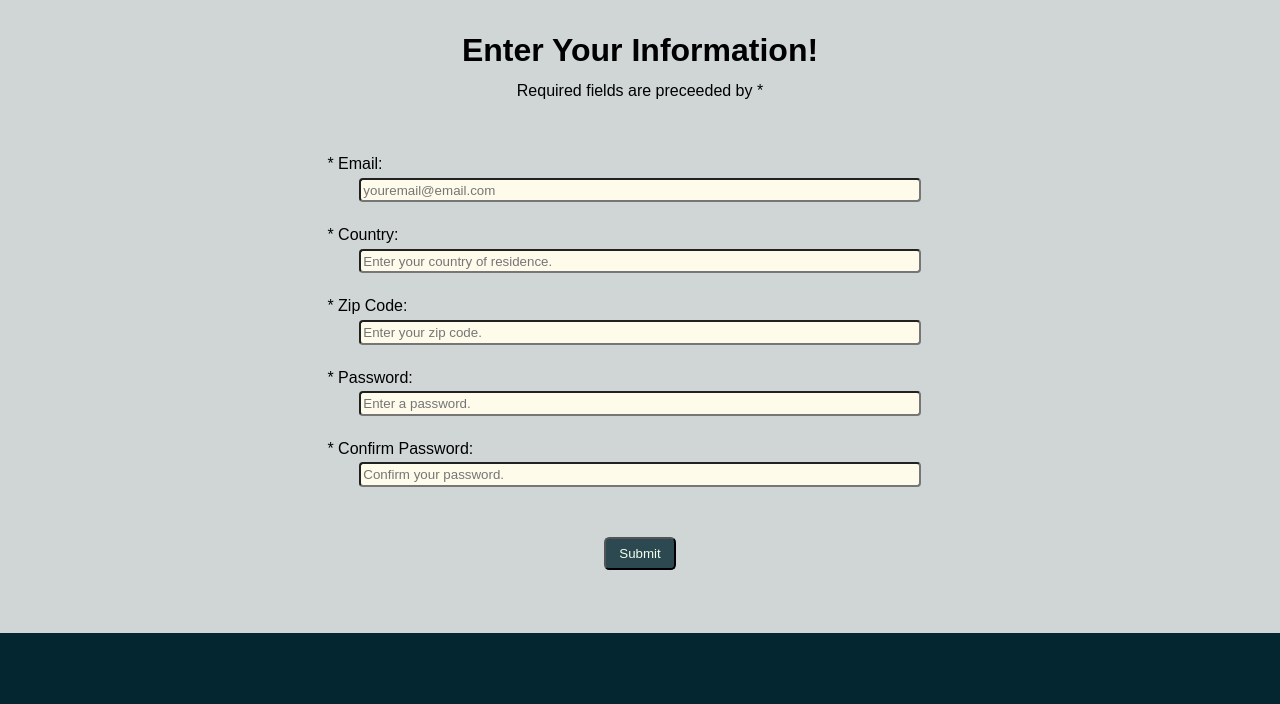
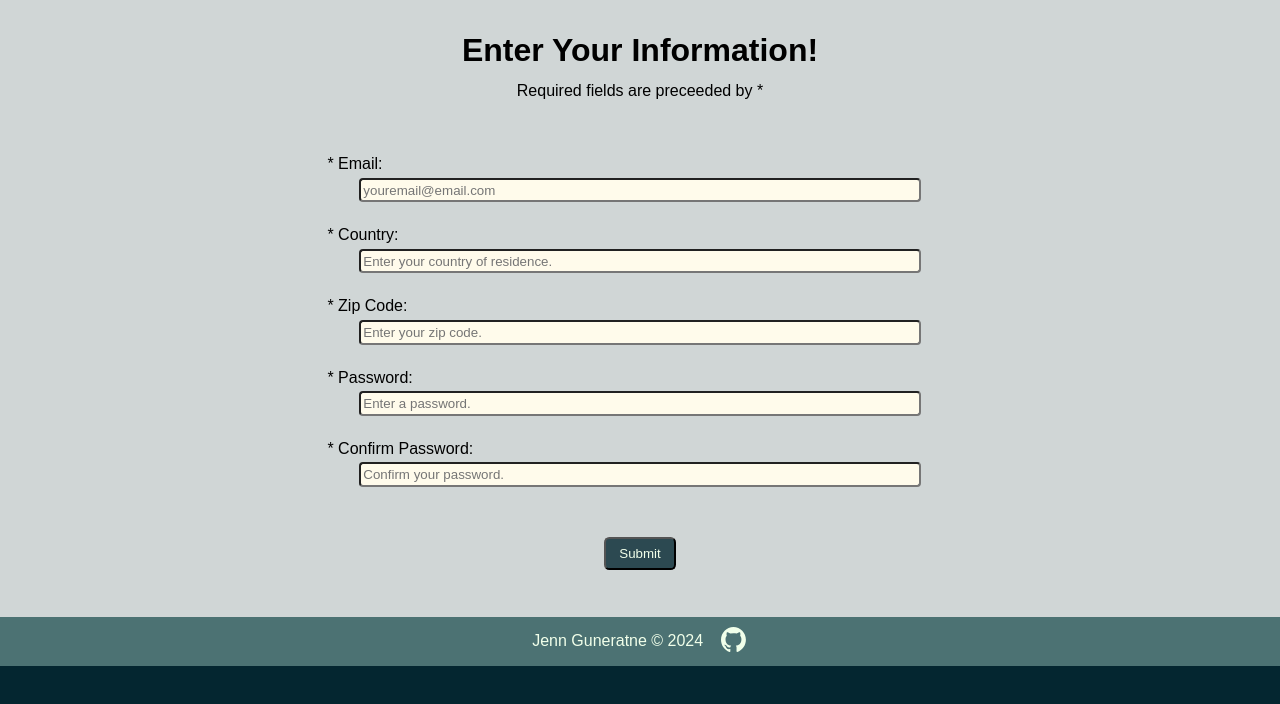
Before and after one commit to jguneratne/form-validation, a website built with webpack: page src/index.html in a window 1280 px wide. Built offline with nearby package versions, Linux system fonts and the light colour scheme.

Commit message:
Add footer and styles

```diff
--- a/src/index.html
+++ b/src/index.html
@@ -11,6 +11,7 @@
 
   <body>
     <main class="main">
+      <div class="form-div">
         <div class="form-instructions">
           <h1 class="heading-instruct" aria-label="Enter Your Information!">
             Enter Your Information!
@@ -59,7 +60,7 @@
                   type="text"
                   required
                   minlength="2"
-                ></input>
+                />
               </div>
               <span
                 id="countryError"
@@ -83,7 +84,7 @@
                   type="text"
                   required
                   minlength="2"
-                ></input>
+                />
               </div>
               <span
                 id="zipError"
@@ -94,7 +95,7 @@
               ></span>
             </label>
 
-             <label for="password">
+            <label for="password">
               <div class="input-type">
                 <span aria-hidden="true">*</span> Password:
               </div>
@@ -108,7 +109,7 @@
                   required
                   minlength="8"
                   maxlength="20"
-                ></input>
+                />
               </div>
               <span
                 id="passwordError"
@@ -119,7 +120,7 @@
               ></span>
             </label>
 
-                <label for="password">
+            <label for="password">
               <div class="input-type">
                 <span aria-hidden="true">*</span> Confirm Password:
               </div>
@@ -133,7 +134,7 @@
                   required
                   minlength="8"
                   maxlength="20"
-                ></input>
+                />
               </div>
               <span
                 id="pwConfirmError"
@@ -154,7 +155,27 @@
             ></span>
           </fieldset>
         </form>
+      </div>
 
+      <footer class="footer-div">
+        <div class="copyright-div">
+          <p class="my-copyright">Jenn Guneratne © 2024</p>
+        </div>
+
+        <div class="logo-div">
+          <a
+            href="https://github.com/jguneratne/form-validation"
+            target="_blank"
+            rel="noopener noreferrer"
+          >
+            <img
+              src="../src/images/github-mark.svg"
+              alt="GitHub Logo: Click to visit GitHub repository for this site."
+              class="github-logo"
+            />
+          </a>
+        </div>
+      </footer>
     </main>
   </body>
 </html>
--- a/src/style.css
+++ b/src/style.css
@@ -11,13 +11,11 @@
   --input-col: #fffbeb;
   --btn-col: rgba(4, 38, 48, 0.8);
   --btn-hov-col: rgba(255, 251, 235, 0.8);
+  --footer-col: #4c7273;
 
-  --menu-btn-selected: #4c7273;
   --cta-btn-color: rgba(255, 251, 235, 0.8);
   --slider-icon-col: #ebdbbc;
   --about-box-col: rgba(4, 38, 48, 0.8);
-  --dark-font-col: #254710;
-  --light-font-col: #f1ffea;
   --error-color: #931b05;
 }
 
@@ -29,7 +27,7 @@ body {
 .main {
   height: 100%;
   background-color: var(--main-col);
-  padding: 1em 0;
+  padding: 1em 0 0 0;
 }
 
 .form-instructions,
@@ -99,3 +97,38 @@ input {
   background-color: var(--btn-hov-col);
   color: var(--dark-font-col);
 }
+
+/* Footer */
+
+.footer-div {
+  grid-area: footer;
+  background-color: var(--footer-col);
+  padding: 1ch;
+
+  display: flex;
+  justify-content: center;
+  align-items: center;
+}
+
+.footer-div p {
+  color: var(--light-font-col);
+}
+
+.footer-div .copyright-div {
+  margin-right: 1em;
+}
+
+.footer-div .logo-div a,
+.footer-div .logo-div a img {
+  width: 3ch;
+  height: 3ch;
+  outline: 0.1em solid transparent;
+  border: 0.1em solid transparent;
+}
+
+.footer-div .logo-div a:focus-visible img {
+  outline: 0.1em solid var(--light-font-col);
+  outline-offset: 0.2em;
+  border: 0.1em solid transparent;
+  border-radius: 0.5em;
+}
--- a/webpack.config.js
+++ b/webpack.config.js
@@ -63,7 +63,7 @@ module.exports = {
         generator: {
           filename: ({ filename }) => {
             // Keep directory structure for images in dist folder
-            const srcPath = "src/assets/imgs";
+            const srcPath = "src/images";
             const regExp = new RegExp(
               `[\\\\/]?(?:${path.normalize(srcPath)}|node_modules)[\\\\/](.+?)$`
             );
```
Also changed, not shown: src/images/github-mark.svg (added).
